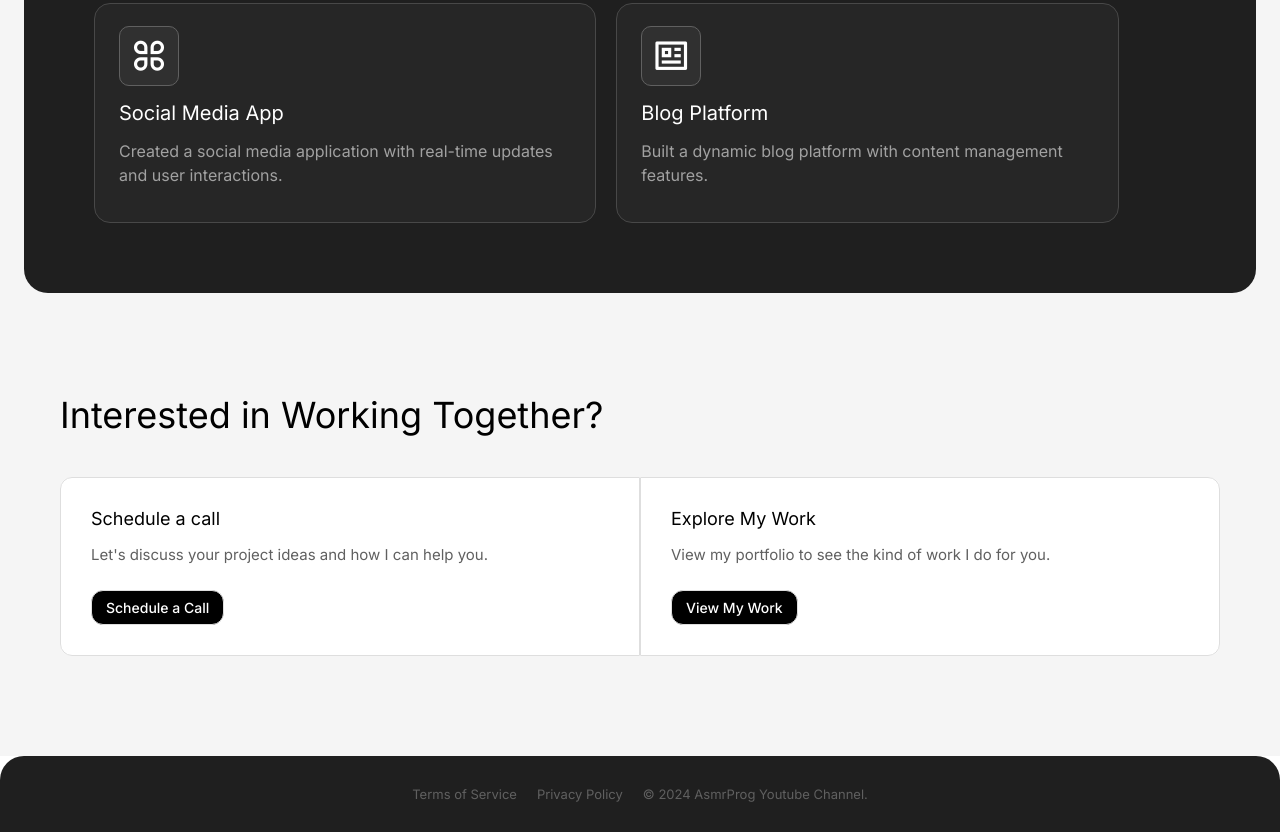
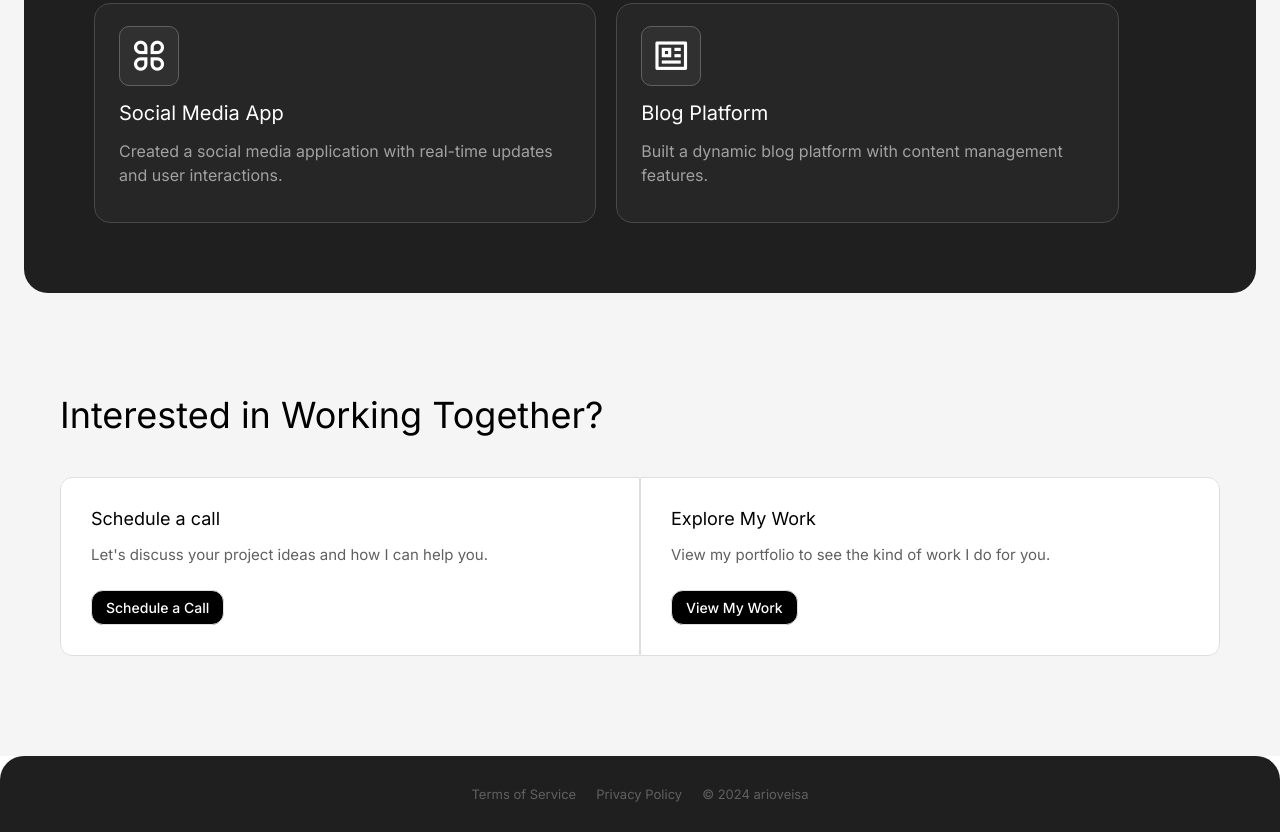
Before and after one commit to ArioVeisa/pagesOne, a plain HTML site: page index.html in a window 1280 px wide. Shown: the part 1929-2761 px from the top of the page. Drawn offline with nearby package versions, Linux system fonts and the light colour scheme.

Commit message:
Update index.html

```diff
--- a/index.html
+++ b/index.html
@@ -163,7 +163,7 @@
     <footer>
       <a href="#">Terms of Service</a>
       <a href="#">Privacy Policy</a>
-      <p>© 2024 AsmrProg Youtube Channel.</p>
+      <p>© 2024 arioveisa</p>
     </footer>
   </body>
 </html>
```
